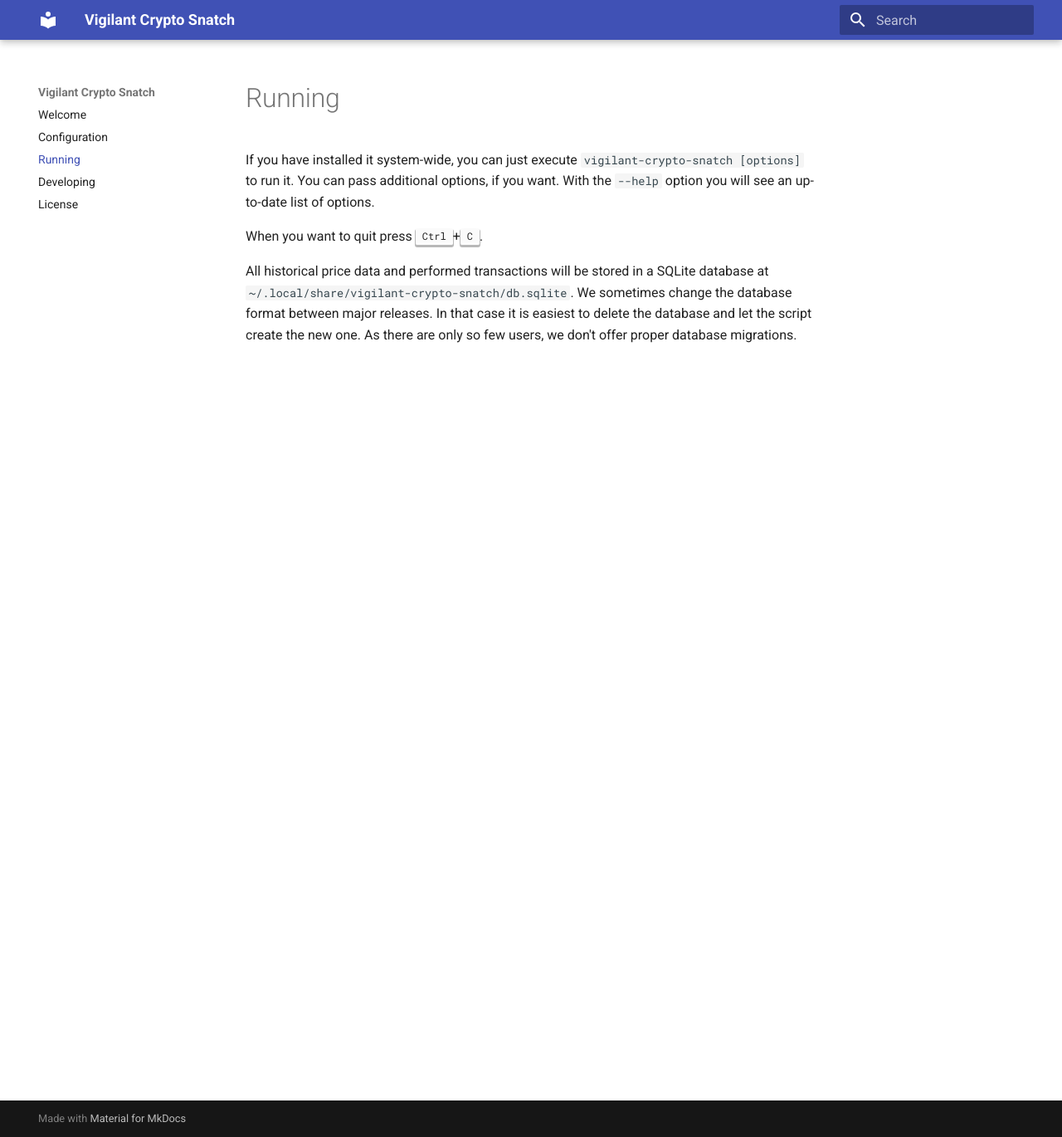
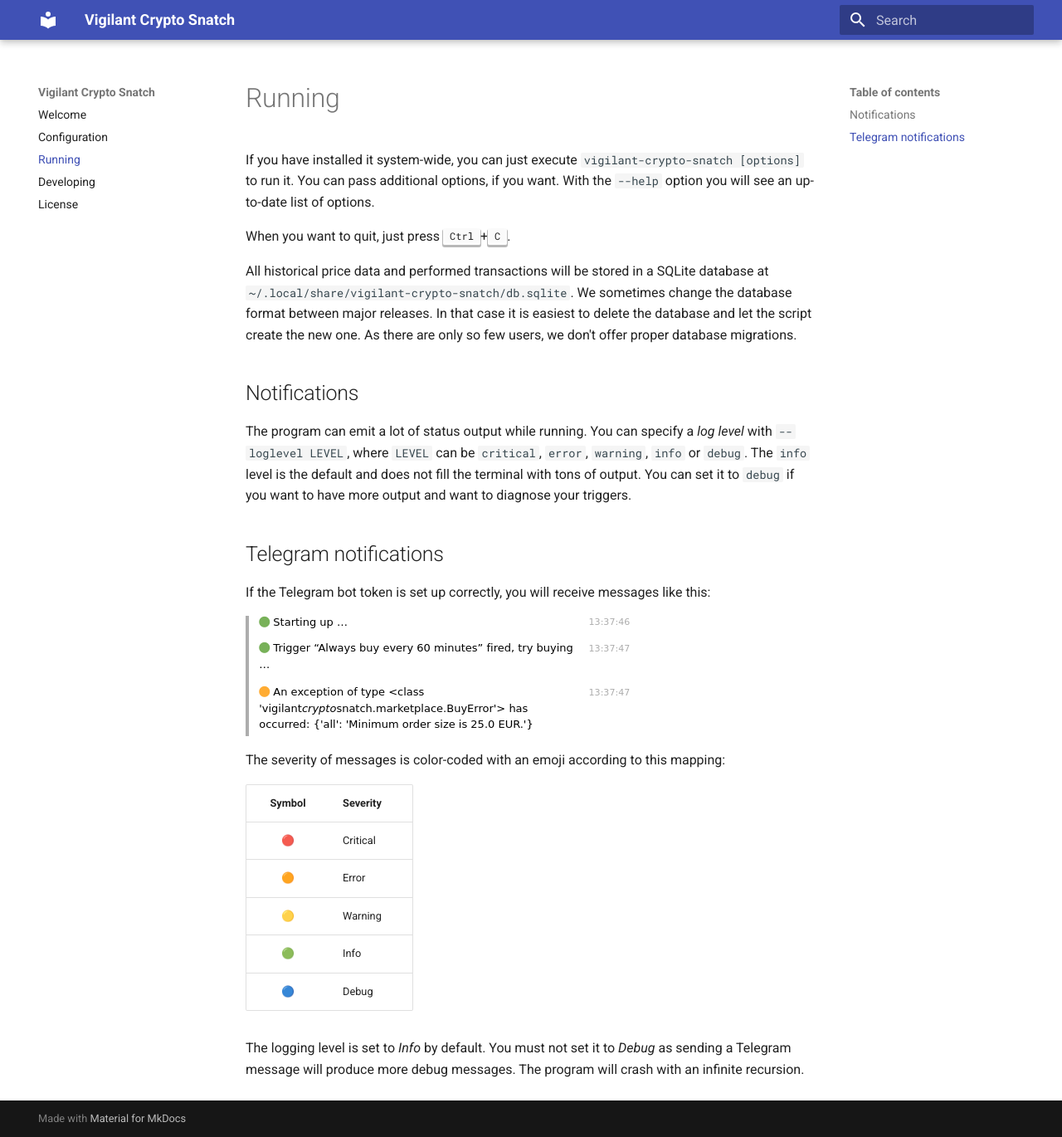
Before and after one commit to martin-ueding/vigilant-crypto-snatch, an MkDocs documentation site: the page built from docs/running.md, in a window 1280 px wide and 1370 px high. Shown: the whole window at 83% size. Built offline with MkDocs 1.6.1 and Material for MkDocs 9.7.7, drawn with Linux system fonts in a browser that asks for light colours.

Commit message:
Add loglevel setting for Telegram

```diff
--- a/docs/running.md
+++ b/docs/running.md
@@ -2,6 +2,28 @@
 
 If you have installed it system-wide, you can just execute `vigilant-crypto-snatch [options]` to run it. You can pass additional options, if you want. With the `--help` option you will see an up-to-date list of options.
 
-When you want to quit press <kbd>Ctrl</kbd>+<kbd>C</kbd>.
+When you want to quit, just press <kbd>Ctrl</kbd>+<kbd>C</kbd>.
 
 All historical price data and performed transactions will be stored in a SQLite database at `~/.local/share/vigilant-crypto-snatch/db.sqlite`. We sometimes change the database format between major releases. In that case it is easiest to delete the database and let the script create the new one. As there are only so few users, we don't offer proper database migrations.
+
+## Notifications
+
+The program can emit a lot of status output while running. You can specify a *log level* with `--loglevel LEVEL`, where `LEVEL` can be `critical`, `error`, `warning`, `info` or `debug`. The `info` level is the default and does not fill the terminal with tons of output. You can set it to `debug` if you want to have more output and want to diagnose your triggers.
+
+## Telegram notifications
+
+If the Telegram bot token is set up correctly, you will receive messages like this:
+
+> ![](telegram-output.png)
+
+The severity of messages is color-coded with an emoji according to this mapping:
+
+Symbol | Severity
+:---: | :---
+🔴 | Critical
+🟠 | Error
+🟡 | Warning
+🟢 | Info
+🔵 | Debug
+
+The logging level is set to *Info* by default. You must not set it to *Debug* as sending a Telegram message will produce more debug messages. The program will crash with an infinite recursion.
```
Also changed, not shown: docs/configuration.md (+7 -2 lines), docs/telegram-output.png (added), 2 other files.
